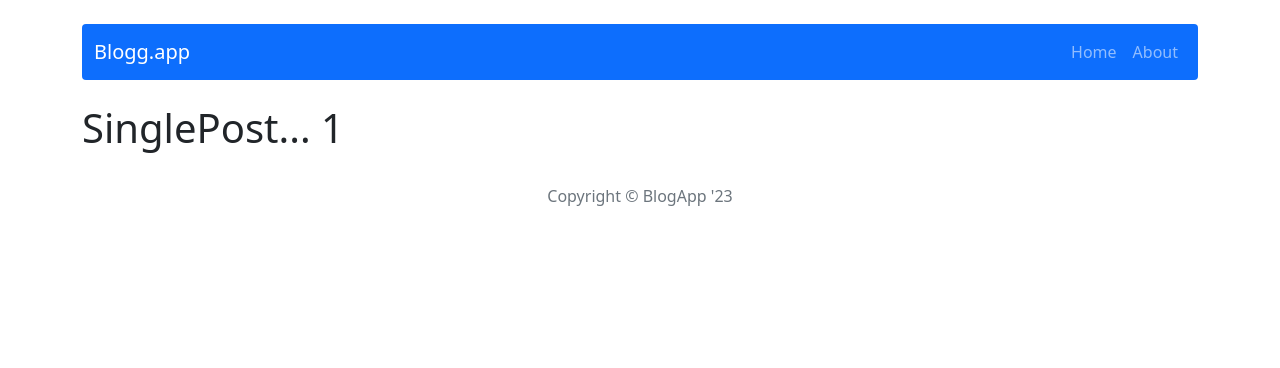
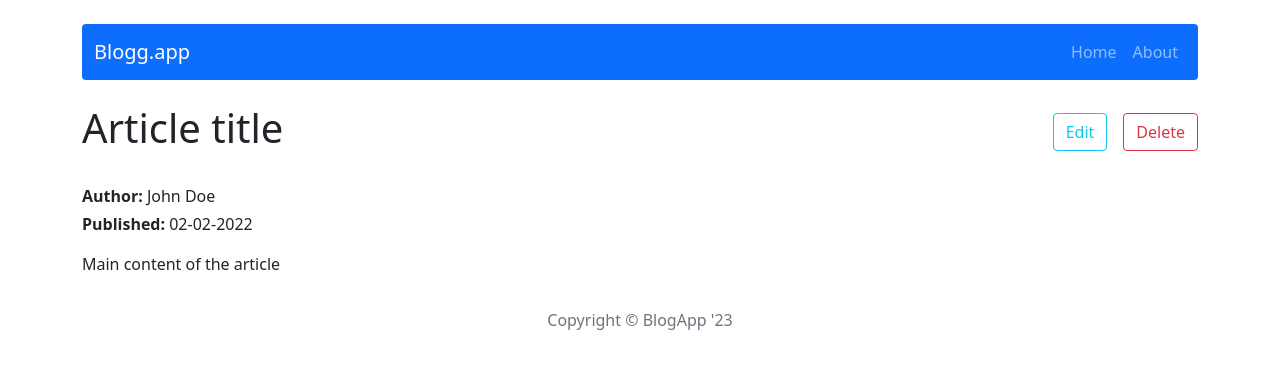
Before and after one commit to Dariusz-Wilk/React-blog, a React (Create React App) app: page /post/1 in a window 1280 px wide. Shown: the top 368 px of the page. Built offline with nearby package versions, Linux system fonts and the light colour scheme.

Commit message:
Rendered view of single posts

```diff
--- a/src/components/pages/SinglePost/SinglePost.js
+++ b/src/components/pages/SinglePost/SinglePost.js
@@ -1,15 +1,37 @@
 import { useSelector } from 'react-redux';
-import { Navigate, useParams } from 'react-router-dom';
+import { Link, Navigate, useParams } from 'react-router-dom';
 import { getPostsById } from '../../../redux/store';
+import { Button } from 'react-bootstrap';
+import EditPost from '../EditPost/EditPost';
 
 const SinglePost = () => {
 	const { id } = useParams();
 	const postData = useSelector(state => getPostsById(state, id));
+	console.log(postData);
 
 	if (!postData) return <Navigate to={'/'} />;
 	return (
 		<div>
-			<h1>SinglePost... {id}</h1>
+			<div className="d-flex justify-content-between align-items-center mb-4">
+				<h1>{postData.title}</h1>
+				<div className="buttons">
+					<Link to={`/post/edit/${id}`} element={<EditPost />}>
+						<Button variant="outline-info">Edit</Button>
+					</Link>
+					<Button variant="outline-danger" className="ms-3">
+						Delete
+					</Button>
+				</div>
+			</div>
+			<p className="mb-1">
+				<b>Author: </b>
+				{postData.author}
+			</p>
+			<p>
+				<b>Published: </b>
+				{postData.publishedDate}
+			</p>
+			<article>{postData.content}</article>
 		</div>
 	);
 };
```
